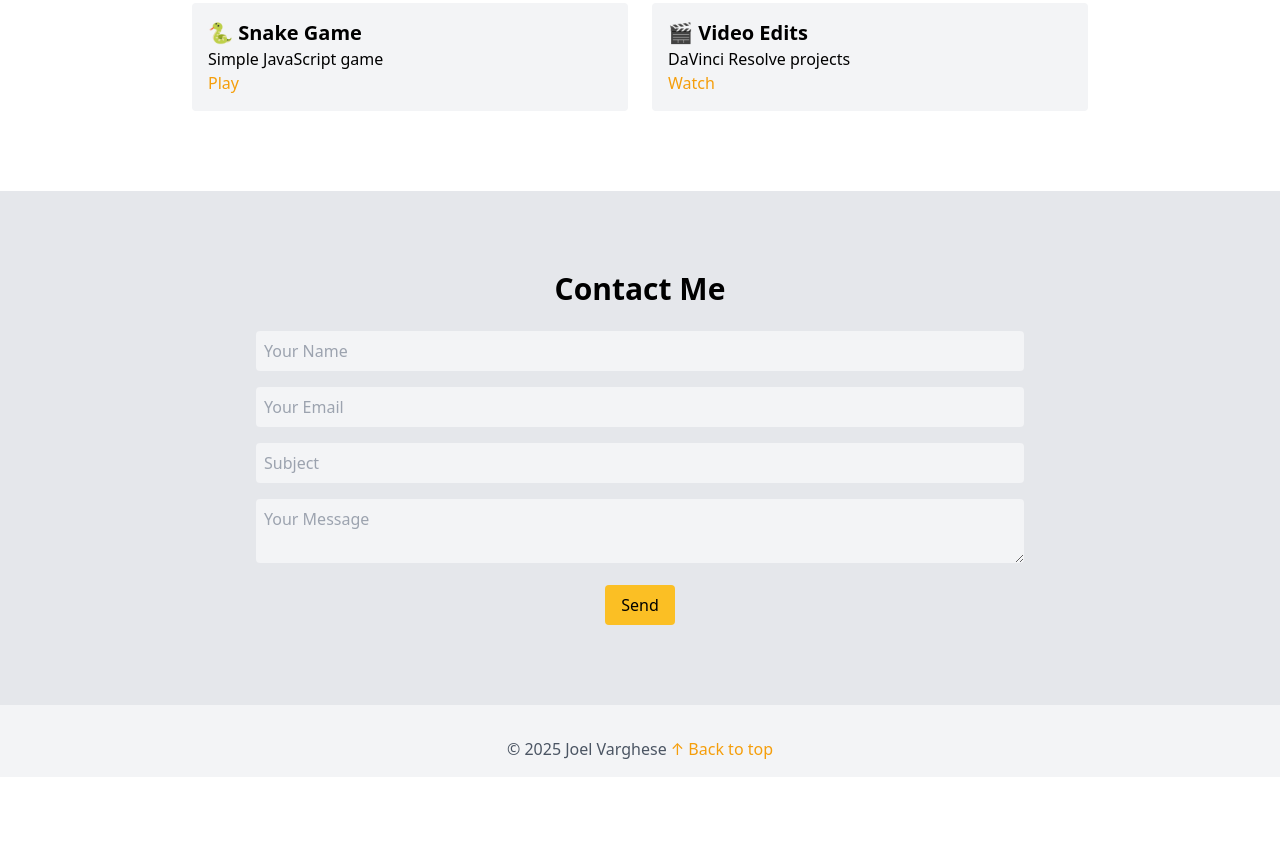
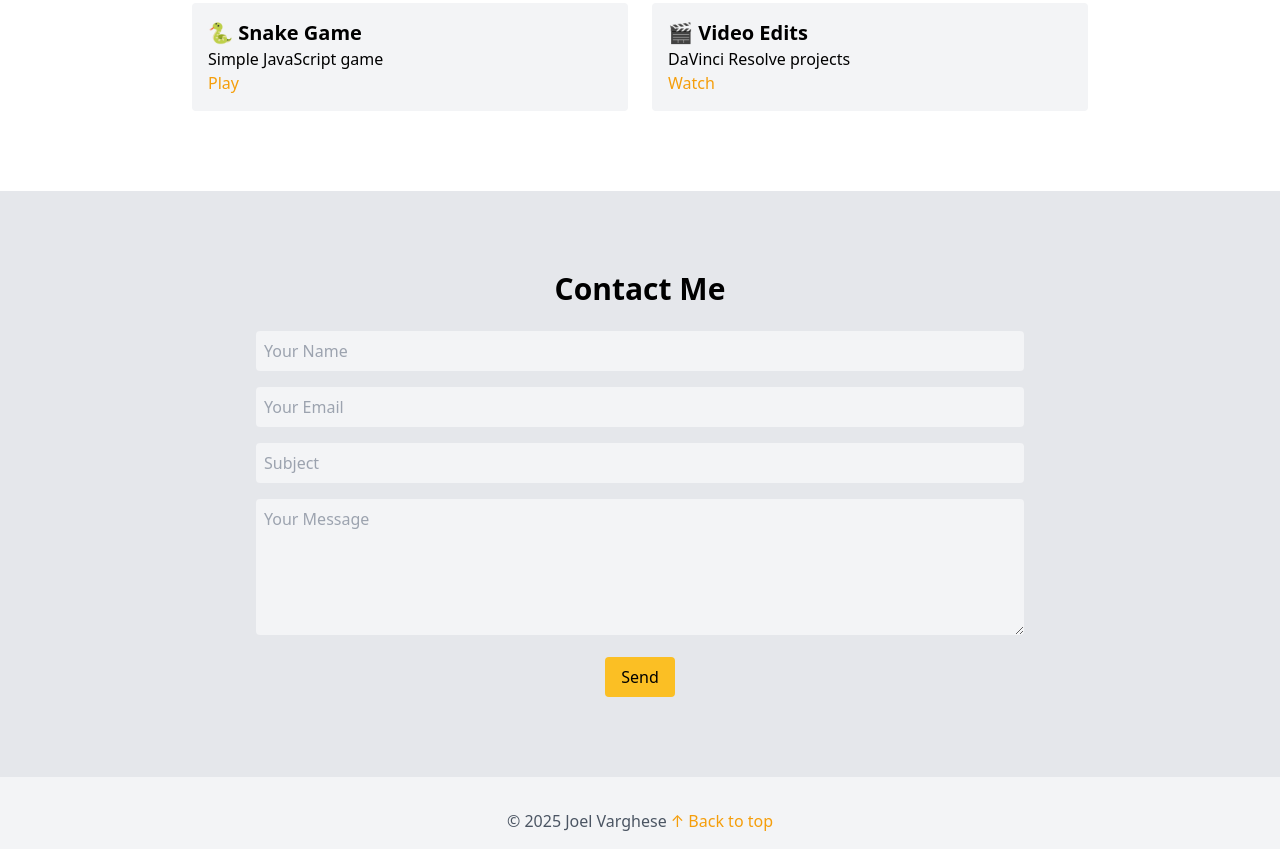
Before and after one commit to JoelVarghese13/Portfolio_JoelVarghese, a plain HTML site: page index.html in a window 1280 px wide. Shown: the part 1989-2838 px from the top of the page. Before the commit the page ends 2766 px from the top, so only its background shows below. Drawn offline with nearby package versions, Linux system fonts and the light colour scheme.

Commit message:
Update index.html

```diff
--- a/index.html
+++ b/index.html
@@ -105,14 +105,14 @@
   </div>
 </div>
 
-<section id="contact" class="py-20 px-6 bg-gray-200 dark:bg-gray-800">
+<section id="contact" class="py-20 px-6 bg-gray-200 dark:bg-gray-800" data-aos="fade-up">
     <div class="max-w-3xl mx-auto text-center">
         <h2 class="text-3xl font-bold mb-6">Contact Me</h2>
-    <form id="contactForm" class="space-y-4">
-      <input type="text" name="user_name" placeholder="Your Name" class="w-full p-2 rounded bg-gray-100 dark:bg-gray-900" required>
-      <input type="email" name="user_email" placeholder="Your Email" class="w-full p-2 rounded bg-gray-100 dark:bg-gray-900" required>
+        <form id="contactForm" action="https://formspree.io/f/xojnendp" method="POST" class="space-y-4">
+            <input type="text" name="name" placeholder="Your Name" class="w-full p-2 rounded bg-gray-100 dark:bg-gray-900" required>
+            <input type="email" name="email" placeholder="Your Email" class="w-full p-2 rounded bg-gray-100 dark:bg-gray-900" required>
             <input type="text" name="subject" placeholder="Subject" class="w-full p-2 rounded bg-gray-100 dark:bg-gray-900" required>
-      <textarea name="message" placeholder="Your Message" class="w-full p-2 rounded bg-gray-100 dark:bg-gray-900" required></textarea>
+            <textarea name="message" placeholder="Your Message" class="w-full p-2 rounded bg-gray-100 dark:bg-gray-900" rows="5" required></textarea>
             <button type="submit" class="bg-yellow-400 text-black px-4 py-2 rounded hover:bg-yellow-300">Send</button>
         </form>
     </div>
```
Lines whose indentation alone changed are shown as unchanged.
